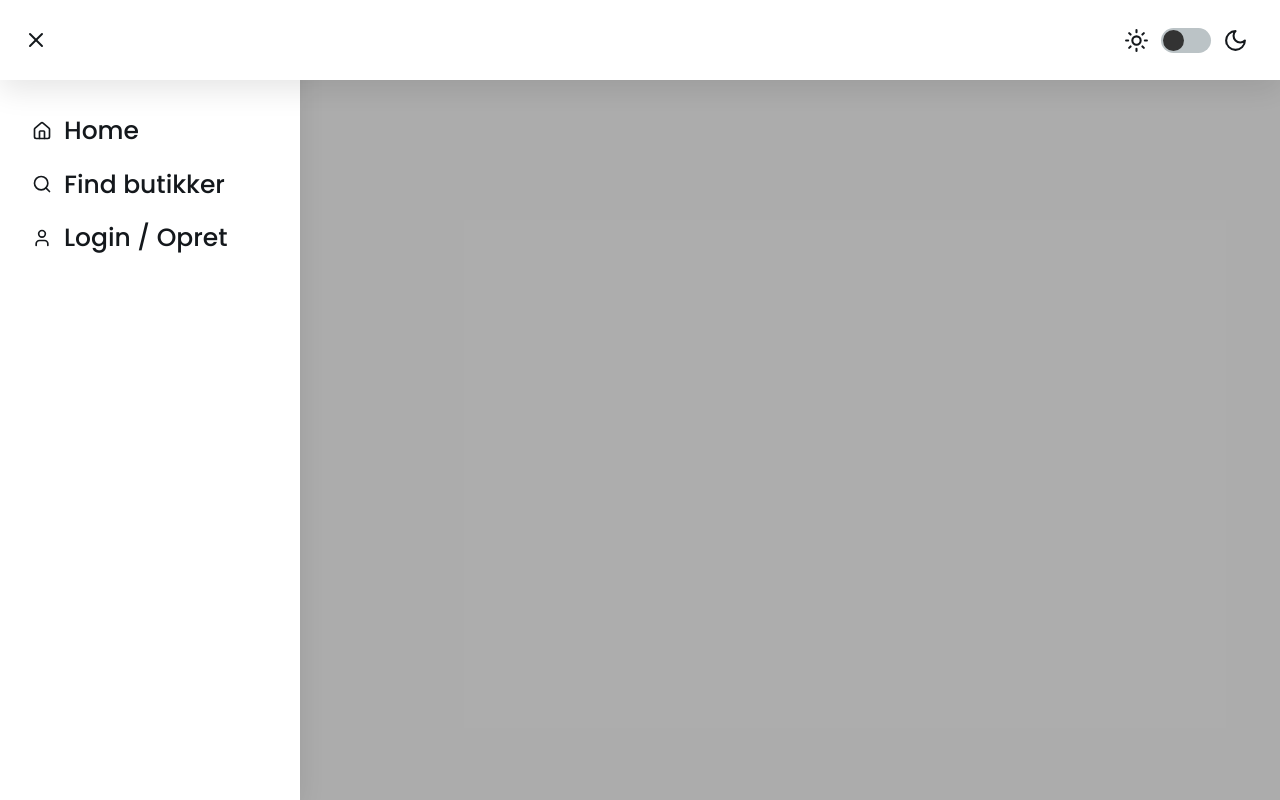
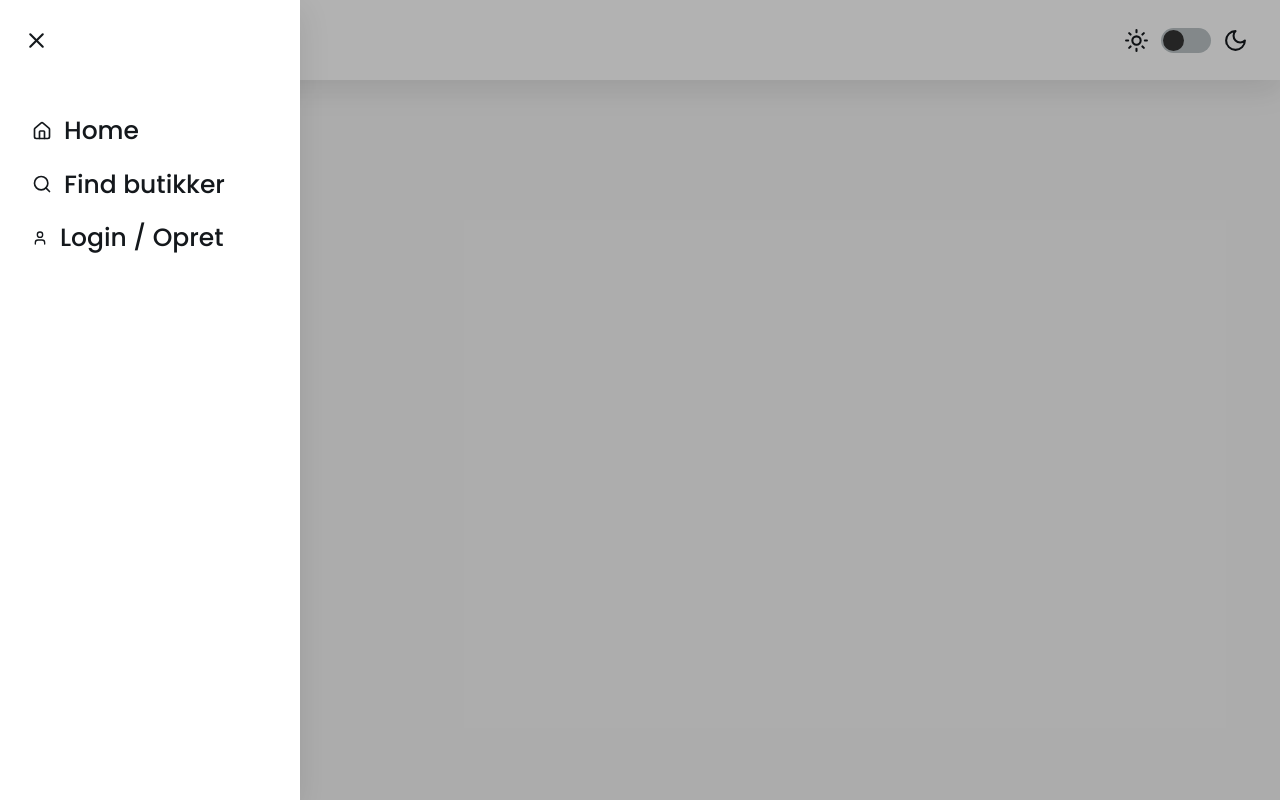
Before and after one commit to AlberteVallentin/DiscountFinderFront, a React (Vite) app: page / in a window 1280 px wide. Both pictures are taken after a click on the button 36 px from the left and 40 px from the top of the page. Built offline with nearby package versions, Linux system fonts and the light colour scheme.

Commit message:
ændre topmenu til top og side

```diff
--- /dev/null
+++ b/src/components/Layout/Menu/SideMenu.jsx
@@ -0,0 +1,105 @@
+import React from 'react';
+import styled from 'styled-components';
+import { NavLink } from 'react-router';
+import Icon from '../../ui/Icon';
+import { useAuth } from '../../../context/AuthContext';
+import { useNavigate } from 'react-router';
+
+const MenuOverlay = styled.div`
+  position: fixed;
+  top: 0;
+  left: 0;
+  width: 100%;
+  height: 100%;
+  background-color: ${({ theme }) => theme.colors.overlay};
+  opacity: ${({ $isOpen }) => ($isOpen ? 1 : 0)};
+  visibility: ${({ $isOpen }) => ($isOpen ? 'visible' : 'hidden')};
+  transition: opacity 0.3s ease, visibility 0.3s ease;
+  z-index: 40;
+`;
+
+const SideMenuContainer = styled.div`
+  position: fixed;
+  top: 0;
+  left: ${({ $isOpen }) => ($isOpen ? '0' : '-300px')};
+  width: 300px;
+  height: 100%;
+  background-color: ${({ theme }) => theme.colors.card};
+  padding: 6rem 1rem 1rem;
+  transition: left 0.4s ease;
+  z-index: 50;
+  box-shadow: ${({ theme }) => theme.colors.boxShadow};
+`;
+
+const StyledMenu = styled.ul`
+  list-style: none;
+  padding: 0;
+  margin: 0;
+`;
+
+const MenuItem = styled.li`
+  margin: 1rem 0;
+`;
+
+const StyledNavLink = styled(NavLink)`
+  display: flex;
+  align-items: center;
+  gap: 0.75rem;
+  font-size: var(--fs-m);
+  font-weight: var(--fw-medium);
+  padding-left: 1rem;
+  color: ${({ theme }) => theme.colors.text};
+  text-decoration: none;
+
+  &:hover {
+    opacity: 0.8;
+  }
+`;
+
+const SideMenu = ({ isOpen, onClose }) => {
+  const { isAuthenticated, logout } = useAuth();
+  const navigate = useNavigate();
+
+  const handleLogout = () => {
+    logout();
+    onClose();
+    navigate('/login');
+  };
+
+  return (
+    <>
+      <MenuOverlay $isOpen={isOpen} onClick={onClose} />
+      <SideMenuContainer $isOpen={isOpen}>
+        <StyledMenu>
+          <MenuItem>
+            <StyledNavLink to='/' onClick={onClose}>
+              <Icon name='Home' />
+              Home
+            </StyledNavLink>
+          </MenuItem>
+          <MenuItem>
+            <StyledNavLink to='/stores' onClick={onClose}>
+              <Icon name='Search' />
+              Find butikker
+            </StyledNavLink>
+          </MenuItem>
+          <MenuItem>
+            {isAuthenticated ? (
+              <StyledNavLink to='/' onClick={handleLogout}>
+                <Icon name='User' />
+                Log ud
+              </StyledNavLink>
+            ) : (
+              <StyledNavLink to='/login' onClick={onClose}>
+                <Icon name='User' size='s' />
+                Login / Opret
+              </StyledNavLink>
+            )}
+          </MenuItem>
+        </StyledMenu>
+      </SideMenuContainer>
+    </>
+  );
+};
+
+export default SideMenu;
--- /dev/null
+++ b/src/components/Layout/Menu/TopMenu.jsx
@@ -0,0 +1,62 @@
+import React, { useState } from 'react';
+import styled from 'styled-components';
+import ThemeSwitcher from '../../ThemeSwitcher';
+import SideMenu from './SideMenu';
+import Icon from '../../ui/Icon';
+
+const Header = styled.header`
+  position: fixed;
+  top: 0;
+  width: 100%;
+  z-index: 1000;
+`;
+
+const Nav = styled.nav`
+  display: flex;
+  align-items: center;
+  justify-content: space-between;
+  padding: 1rem;
+  height: 10vh;
+  background-color: ${({ theme }) => theme.colors.header};
+  box-shadow: ${({ theme }) => theme.colors.boxShadow};
+`;
+
+const MenuButton = styled.button`
+  background: none;
+  border: none;
+  cursor: pointer;
+  padding: 0.5rem;
+  color: ${({ theme }) => theme.colors.text};
+  display: flex;
+  align-items: center;
+  z-index: 100;
+`;
+
+const RightSection = styled.div`
+  display: flex;
+  align-items: center;
+  gap: 1rem;
+`;
+
+const TopMenu = () => {
+  const [isMenuOpen, setIsMenuOpen] = useState(false);
+
+  const toggleMenu = () => setIsMenuOpen(!isMenuOpen);
+  const closeMenu = () => setIsMenuOpen(false);
+
+  return (
+    <Header>
+      <Nav>
+        <MenuButton onClick={toggleMenu}>
+          <Icon name={isMenuOpen ? 'X' : 'Menu'} size='m' />
+        </MenuButton>
+        <RightSection>
+          <ThemeSwitcher />
+        </RightSection>
+      </Nav>
+      <SideMenu isOpen={isMenuOpen} onClose={closeMenu} />
+    </Header>
+  );
+};
+
+export default TopMenu;
--- a/src/components/TopMenu.jsx
+++ /dev/null
@@ -1,170 +0,0 @@
-import React, { useState } from 'react';
-import { NavLink, useNavigate } from 'react-router';
-import styled from 'styled-components';
-import ThemeSwitcher from './ThemeSwitcher';
-import { useAuth } from '../context/AuthContext';
-import Icon from './ui/Icon';
-
-const StyledNav = styled.nav`
-  display: flex;
-  align-items: center;
-  justify-content: space-between;
-  text-decoration: none;
-  padding: 1rem;
-  height: 10vh;
-  position: fixed;
-  width: 100%;
-  top: 0;
-  z-index: 1000;
-  background-color: ${({ theme }) => theme.colors.header};
-  box-shadow: ${({ theme }) => theme.colors.boxShadow};
-`;
-
-const MenuButton = styled.button`
-  background: none;
-  border: none;
-  cursor: pointer;
-  padding: 0.5rem;
-  color: ${({ theme }) => theme.colors.text};
-  display: flex;
-  align-items: center;
-  z-index: 100;
-`;
-
-const MenuOverlay = styled.div`
-  position: fixed;
-  top: 0;
-  left: 0;
-  width: 100%;
-  height: 100%;
-  background-color: ${({ theme }) => theme.colors.overlay};
-  opacity: ${({ isOpen }) => (isOpen ? 1 : 0)};
-  visibility: ${({ isOpen }) => (isOpen ? 'visible' : 'hidden')};
-  transition: opacity 0.3s ease, visibility 0.3s ease;
-  z-index: 40;
-`;
-
-const SideMenu = styled.div`
-  position: fixed;
-  top: 0;
-  left: ${({ isOpen }) => (isOpen ? '0' : '-300px')};
-  width: 300px;
-  height: 100%;
-  background-color: ${({ theme }) => theme.colors.card};
-  padding: 6rem 1rem 1rem;
-  transition: left 0.4s ease;
-  z-index: 50;
-  box-shadow: ${({ theme }) => theme.colors.boxShadow};
-`;
-
-const StyledMenu = styled.ul`
-  list-style: none;
-  padding: 0;
-  margin: 0;
-`;
-
-const MenuItem = styled.li`
-  margin: 1rem 0;
-
-  a {
-    display: flex;
-    align-items: center;
-    gap: 0.75rem;
-    font-size: var(--fs-m);
-    font-weight: var(--fw-medium);
-    padding-left: 1rem;
-    color: ${({ theme }) => theme.colors.text};
-    transition: background-color 0.4s ease;
-
-    svg {
-      width: var(--fs-n);
-      height: var(--fs-n);
-    }
-  }
-`;
-
-const RightSection = styled.div`
-  display: flex;
-  align-items: center;
-  gap: 1rem;
-`;
-
-const StyledNavLink = styled(NavLink)`
-  text-decoration: none;
-  color: inherit;
-  display: flex;
-  align-items: center;
-  gap: 6px;
-`;
-
-function TopMenu() {
-  const [isMenuOpen, setIsMenuOpen] = useState(false);
-  const { isAuthenticated, logout } = useAuth();
-  const navigate = useNavigate();
-
-  const handleLogout = () => {
-    logout();
-    navigate('/login');
-  };
-
-  const toggleMenu = () => {
-    setIsMenuOpen(!isMenuOpen);
-  };
-
-  const closeMenu = () => {
-    setIsMenuOpen(false);
-  };
-
-  return (
-    <>
-      <StyledNav>
-        <MenuButton onClick={toggleMenu}>
-          <Icon name={isMenuOpen ? 'X' : 'Menu'} size='m' />
-        </MenuButton>
-        <RightSection>
-          <ThemeSwitcher />
-        </RightSection>
-      </StyledNav>
-
-      <MenuOverlay isOpen={isMenuOpen} onClick={closeMenu} />
-
-      <SideMenu isOpen={isMenuOpen}>
-        <StyledMenu>
-          <MenuItem>
-            <StyledNavLink to='/' onClick={closeMenu}>
-              <Icon name='Home' />
-              Home
-            </StyledNavLink>
-          </MenuItem>
-          <MenuItem>
-            <StyledNavLink to='/stores' onClick={closeMenu}>
-              <Icon name='Search' />
-              Find butikker
-            </StyledNavLink>
-          </MenuItem>
-          <MenuItem>
-            {isAuthenticated ? (
-              <StyledNavLink
-                to='/'
-                onClick={() => {
-                  closeMenu();
-                  handleLogout();
-                }}
-              >
-                <Icon name='User' />
-                Log ud
-              </StyledNavLink>
-            ) : (
-              <StyledNavLink to='/login' onClick={closeMenu}>
-                <Icon name='User' />
-                Login / Opret
-              </StyledNavLink>
-            )}
-          </MenuItem>
-        </StyledMenu>
-      </SideMenu>
-    </>
-  );
-}
-
-export default TopMenu;
--- a/src/components/ui/Icon.jsx
+++ b/src/components/ui/Icon.jsx
@@ -1,13 +1,21 @@
 import React from 'react';
 import styled from 'styled-components';
 import * as LucideIcons from 'lucide-react';
+
+const iconSizes = {
+  s: 'var(--fs-s)',
+  n: 'var(--fs-n)',
+  m: 'var(--fs-m)',
+  l: 'var(--fs-l)',
+  xl: 'var(--fs-xl)',
+};
 
 const StyledIcon = styled.div`
   color: ${({ $color, theme }) => $color || theme.colors.text};
 
   svg {
-    width: ${({ $size }) => `var(--icon-size-${$size}, var(--icon-size-n))`};
-    height: ${({ $size }) => `var(--icon-size-${$size}, var(--icon-size-n))`};
+    width: ${({ $size }) => iconSizes[$size] || iconSizes.n};
+    height: ${({ $size }) => iconSizes[$size] || iconSizes.n};
   }
 `;
 
--- a/src/layouts/MainLayout.jsx
+++ b/src/layouts/MainLayout.jsx
@@ -1,7 +1,7 @@
 import { Outlet } from 'react-router';
 import GlobalStyle from '../styles/GlobalStyle';
 import styled, { ThemeProvider } from 'styled-components';
-import TopMenu from '../components/TopMenu';
+import TopMenu from '../components/Layout/Menu/TopMenu';
 import { useTheme } from '../context/ThemeContext';
 
 const Container = styled.div`
--- a/src/styles/GlobalStyle.js
+++ b/src/styles/GlobalStyle.js
@@ -60,12 +60,7 @@ const GlobalStyle = createGlobalStyle`
     font-family: 'Poppins', sans-serif;
   }
 
-    /* Icon sizes */
-    --icon-s: var(--fs-s);
-    --icon-n: var(--fs-n);
-    --icon-m: var(--fs-m);
-    --icon-l: var(--fs-l);
-    --icon-xl: var(--fs-xl);
+
 
   a {
     text-decoration: none;
```
